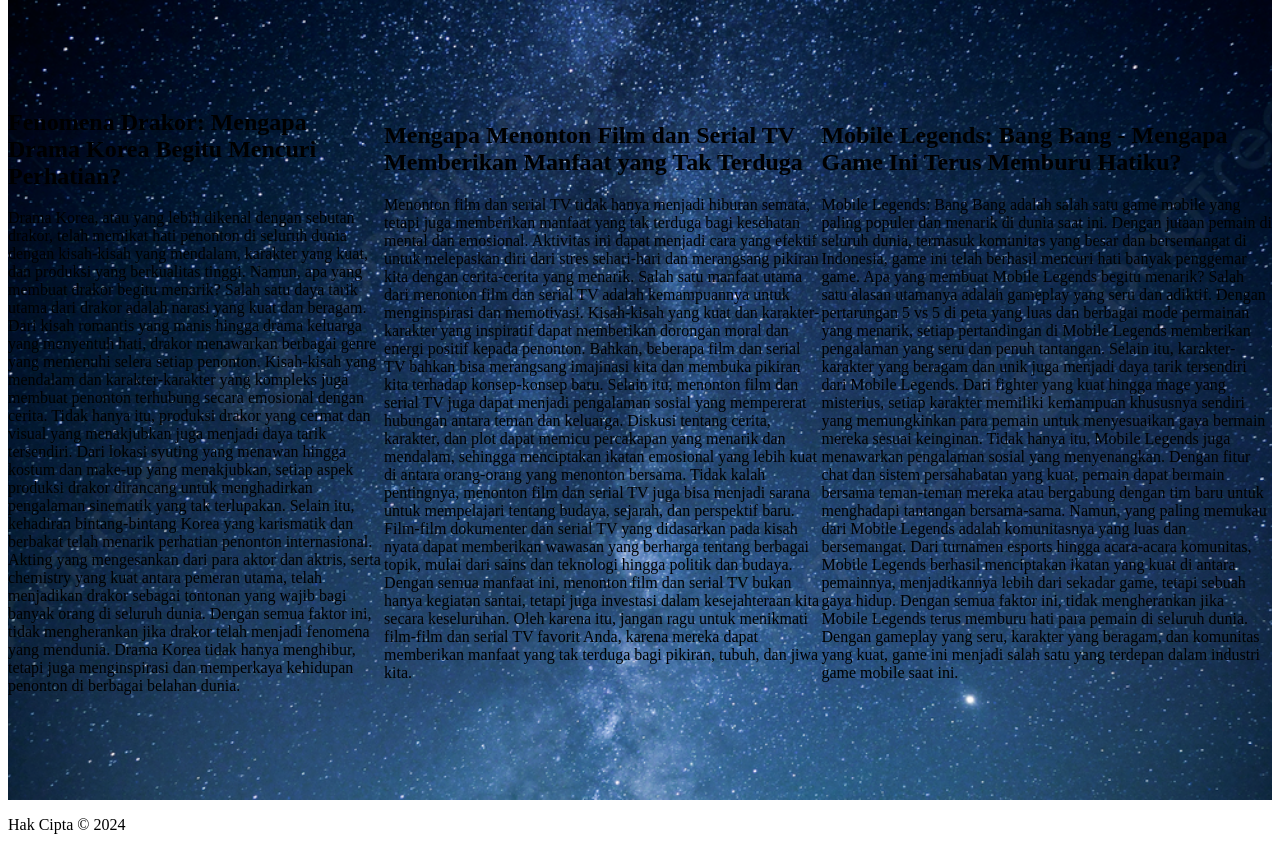
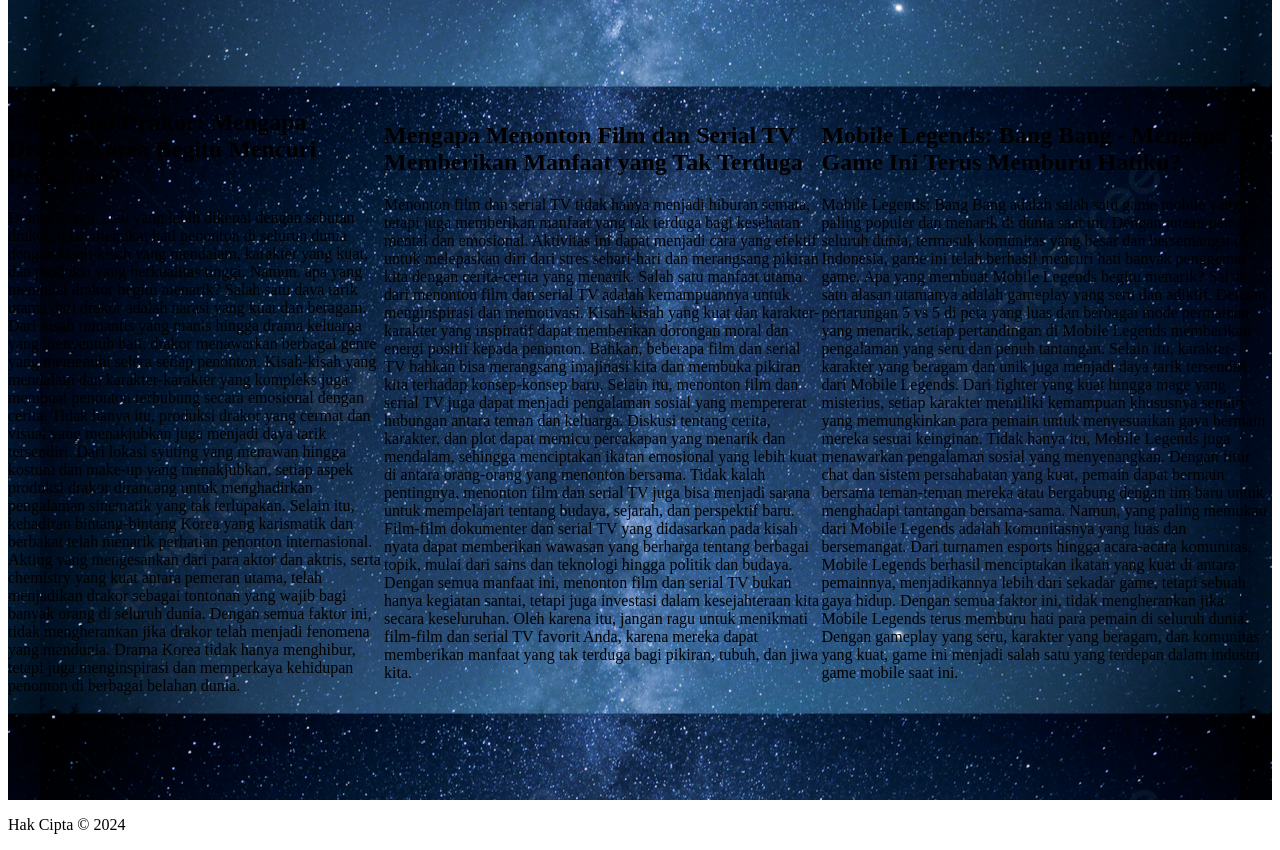
Before and after one commit to fiona0888/TIK2032-Project, a PHP site: page /blog.html in a window 1280 px wide. Shown: the part 152-1002 px from the top of the page. Run offline with PHP 8.4, Linux system fonts and the light colour scheme.

Commit message:
Update menu.css

```diff
--- a/menu.css
+++ b/menu.css
@@ -47,7 +47,7 @@ header {
 
 main {
     background-image: url('background.jpg'); /* Mengatur gambar latar belakang */
-    background-size: cover; /* Menyusuaikan gambar agar mencakup area penuh */
+    background-size: auto; /* Menyusuaikan gambar agar mencakup area penuh */
     background-position: center; /* Posisi gambar latar belakang di tengah */
     height: 100vh; /* Mengatur tinggi main sesuai tinggi layar */
     display: flex;
```
